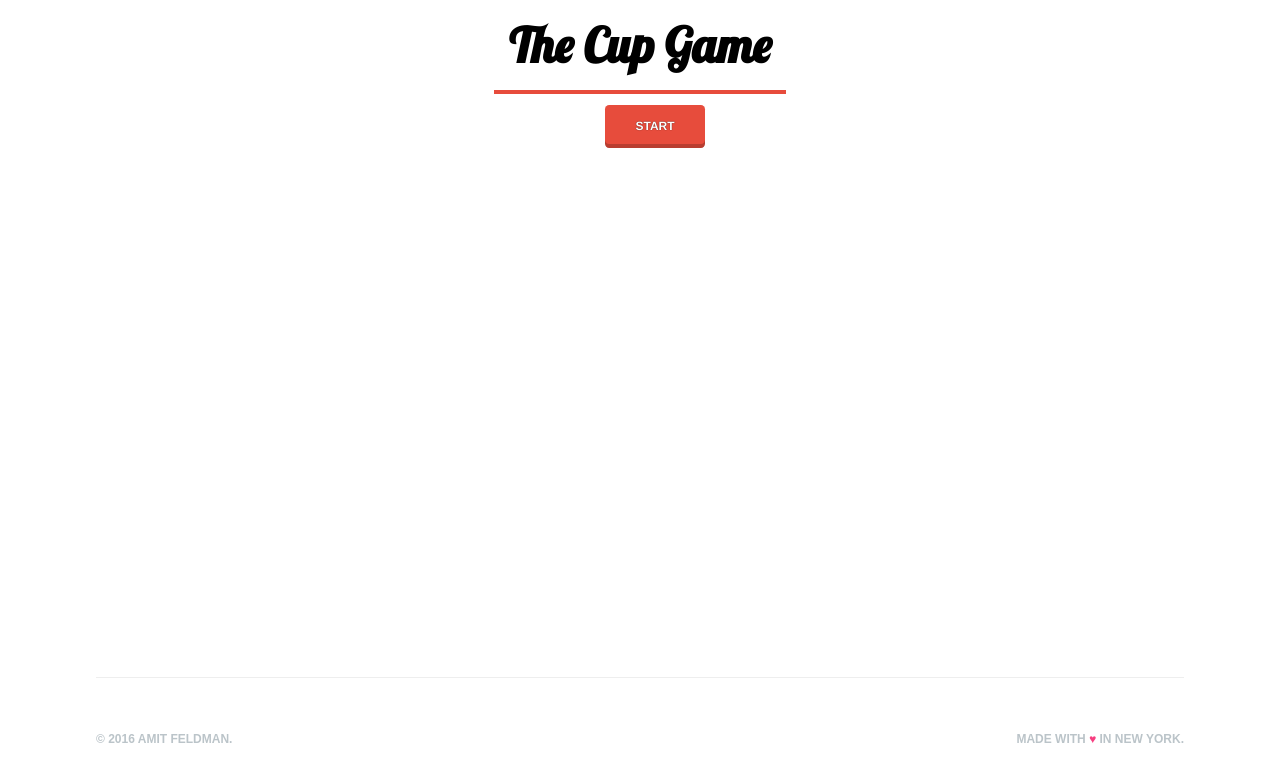
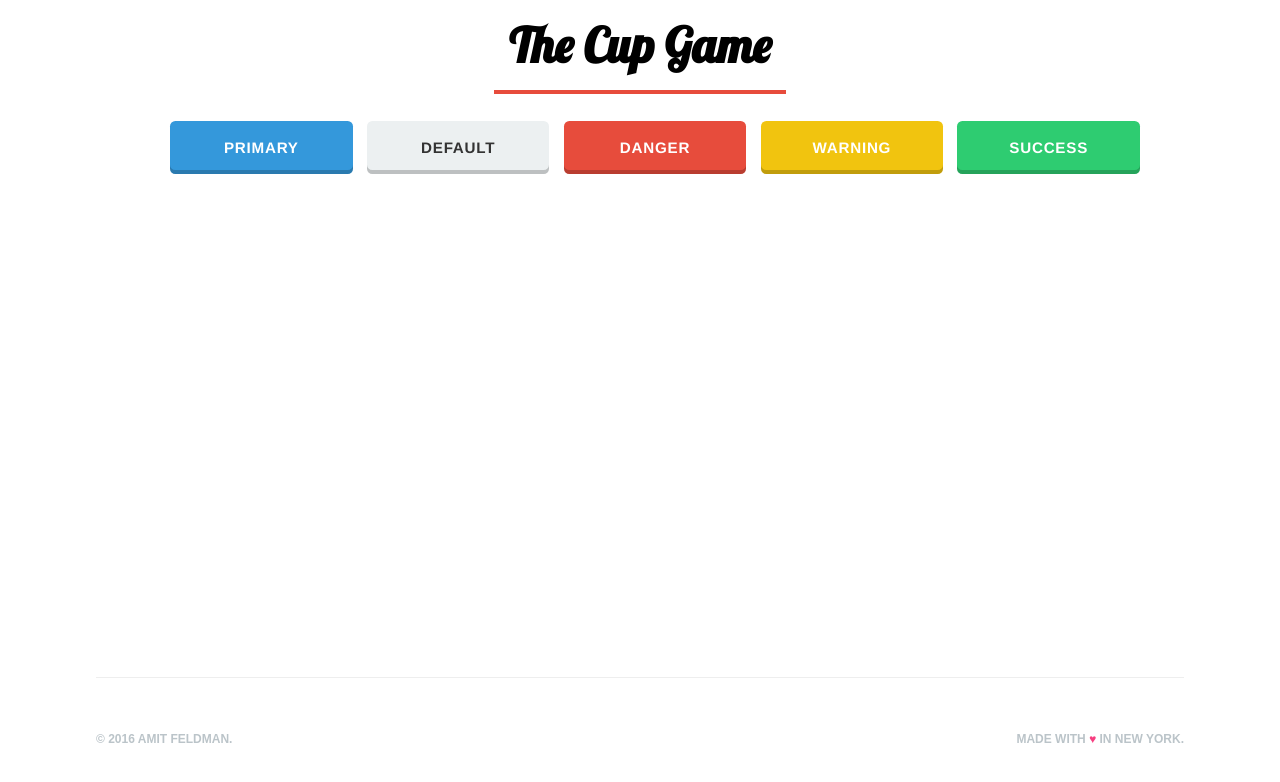
Before and after one commit to icsvortex666/The-Cup-Game, a website: page index.html in a window 1280 px wide. Drawn offline with nearby package versions, Linux system fonts and the light colour scheme.

Commit message:
tweak css buttons and other elements

```diff
--- a/assets/css/alignment.css
+++ b/assets/css/alignment.css
@@ -19,6 +19,10 @@
   list-style: none;
 }
 
+.list-inline > li {
+  display: inline;
+}
+
 .pull-left {
   float: left;
 }
--- a/assets/css/buttons.css
+++ b/assets/css/buttons.css
@@ -8,7 +8,10 @@
   text-align: center;
   transition: .1s ease;
   font-weight: bold;
+  letter-spacing: .05em;
   font-family: 'Helvetica', sans-serif;
+  margin: 0 5px;
+  width: 12em;
 }
 
 .btn:focus {
@@ -16,12 +19,10 @@
 }
 
 .btn-switch {
-  text-shadow: 0px 0px 1px rgba(0, 0, 0, .8);
   box-shadow: inset 0 -4px rgba(0, 0, 0, .2);
 }
 
 .btn-switch:hover {
-  text-shadow: 0px 0px 1px rgba(0, 0, 0, .4);
   box-shadow: inset 0 -2px rgba(0, 0, 0, .4);
 }
 
@@ -58,7 +59,7 @@
 }
 
 .btn-warning:hover {
-  background-color: #f39c12;
+  background-color: #e0b60e;
 }
 
 .btn-danger {
@@ -69,3 +70,8 @@
 .btn-danger:hover {
   background-color: #c0392b;
 }
+
+.btn-lg {
+  padding: 1.2em 2.8em;
+  font-size: .95em;
+}
--- a/assets/css/footer.css
+++ b/assets/css/footer.css
@@ -19,6 +19,7 @@ footer {
   border-top: 1px solid #eee;
   font-weight: 800;
   text-transform: uppercase;
+  z-index: -1000;
 }
 
 footer > ul {
--- a/assets/css/styles.css
+++ b/assets/css/styles.css
@@ -37,6 +37,10 @@ h6 {
   margin: 0;
 }
 
+ul {
+  padding-left: 0;
+}
+
 h1 {
   font-size: 3rem;
 }
--- a/index.html
+++ b/index.html
@@ -39,7 +39,13 @@
           </h1>
         </div>
         <div class="row text-center">
-          <button type="button" name="startGame" class="btn btn-danger btn-switch">Start</button>
+          <ul class="list-inline">
+            <li><button type="button" class="btn btn-primary btn-switch btn-lg">Primary</button></li>
+            <li><button type="button" class="btn btn-default btn-switch btn-lg">Default</button></li>
+            <li><button type="button" class="btn btn-danger btn-switch btn-lg">Danger</button></li>
+            <li><button type="button" class="btn btn-warning btn-switch btn-lg">Warning</button></li>
+            <li><button type="button" class="btn btn-success btn-switch btn-lg">Success</button></li>
+          </ul>
         </div>
       </div>
       <footer class="container">
```
